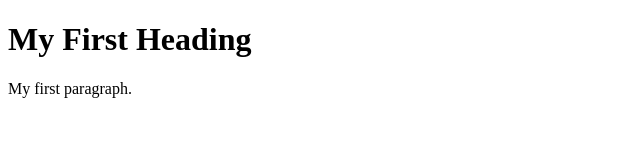
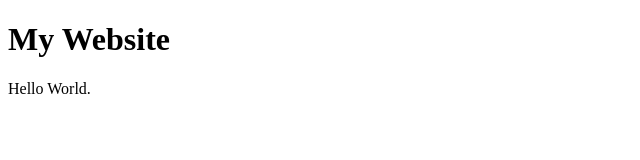
Before and after one commit to GerardTolentino/index.html, a plain HTML site: page index.html in a window 1280 px wide. Shown: the whole page, without its empty margins (0-640 px from the left). Drawn offline with Linux system fonts and the light colour scheme.

Commit message:
Update index.html

```diff
--- a/index.html
+++ b/index.html
@@ -2,8 +2,8 @@
 <html>
 <body>
 
-<h1>My First Heading</h1>
-<p>My first paragraph.</p>
+<h1>My Website</h1>
+<p>Hello World.</p>
 
 </body>
 </html>
```
